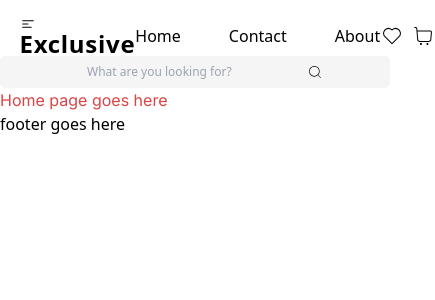
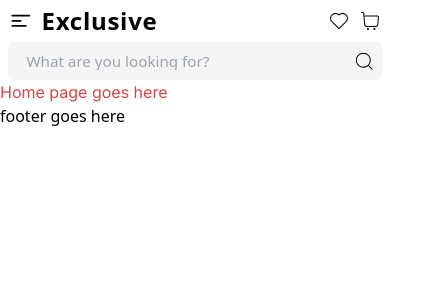
Before and after one commit to Luwa-Tech/Exclusive-ecommerce-app, a React (Vite) app: page / in a window 390 px wide. Shown: the top 300 px of the page, 435 px wide, since content can reach past the window. Built offline with nearby package versions, Linux system fonts and the light colour scheme.

Commit message:
mobile navbar fix

```diff
--- a/src/components/NavBar.tsx
+++ b/src/components/NavBar.tsx
@@ -11,12 +11,12 @@ const NavBar = () => {
     const isDesktop = useMediaQuery({ minWidth: 640 })
     return (
         <>
-        <nav className="flex justify-between items-center w-[90%] m-auto max-w-[1200px] pt-[1rem]">
-            <section>
-                <RxTextAlignLeft className="md:hidden"/>
+        <nav className="flex justify-between items-center md:w-[90%] md:m-auto md:max-w-[1200px] pt-2 px-2 md:pt-[1rem]">
+            <section className="flex items-center gap-2">
+                <RxTextAlignLeft className="md:hidden w-[1.6rem] h-[1.6rem]"/>
                 <h1 className="text-[1.5rem] font-bold tracking-[0.045rem] text-textColor-600 leading-6">Exclusive</h1>
             </section>
-            <section className="flex column md:row gap-[3rem] text-textColor-600 ">
+            <section className="hidden md:flex md:column md:row md:gap-[3rem] text-textColor-600 ">
                 <NavLink to="/">Home</NavLink>
                 <NavLink to="/contact">Contact</NavLink>
                 <NavLink to="/about">About</NavLink>
@@ -24,8 +24,8 @@ const NavBar = () => {
             <section className="flex items-center gap-[1.5rem]">
                 {isDesktop && <SearchBar/>}
                 <div className="flex items-center gap-[0.45rem]">
-                    <CiHeart className="w-[1.5rem] h-[1.5rem]"/>
-                    <CiShoppingCart className="w-[1.5rem] h-[1.5rem]"/>
+                    <CiHeart className="w-[1.5rem] h-[1.5rem] text-buttonColor-400"/>
+                    <CiShoppingCart className="w-[1.5rem] h-[1.5rem] text-buttonColor-400"/>
                 </div>
             </section>
         </nav>
--- a/src/components/SearchBar.tsx
+++ b/src/components/SearchBar.tsx
@@ -2,10 +2,12 @@ import { CiSearch } from "react-icons/ci"
 
 const SearchBar = () => {
     return (
-        <section className="flex column justify-center items-center gap-[2.125rem] bg-secondary-500 pt-[0.4375rem] pr-[0.75rem] pb-[0.4375rem] pl-[1.25rem] rounded-[5px]">
-            <input className="text-[0.75rem] leading-[1.125rem] bg-transparent px-[.75rem]" type="text" placeholder="What are you looking for?"/>
-            <CiSearch />
+        <div className="mt-2 md:mt-0 px-2 md:px-0">
+        <section className="flex items-center justify-between px-[0.4rem] py-2 md:column w-100% md:items-center md:gap-[2.125rem] bg-secondary-500 md:pt-[0.4375rem] md:pr-[0.75rem] md:pb-[0.4375rem] md:pl-[1.25rem] rounded-[5px]">
+            <input className="text-[.95rem] leading-[1.125rem] bg-transparent px-[.75rem]" type="text" placeholder="What are you looking for?"/>
+            <CiSearch  className="w-[1.4rem] h-[1.4rem] md:w-[1.1rem] md:h-[1.1rem] text-buttonColor-400"/>
         </section>
+        </div>
     )
 }
 
```
